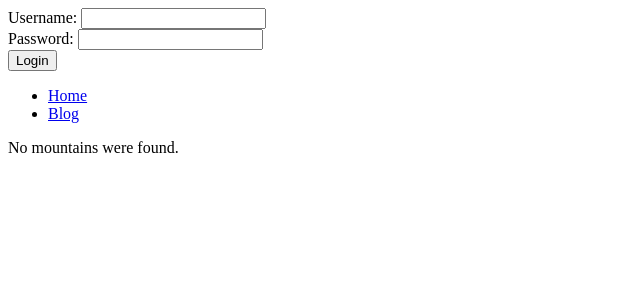
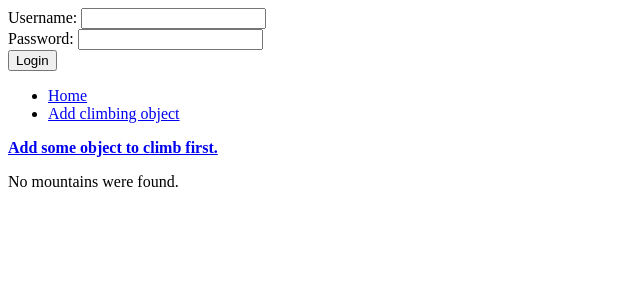
Before and after one commit to sedlar/step-up-mountains, a Django app: page / in a window 1280 px wide. Shown: the top 300 px of the page, without its empty margins (0-640 px from the left). Run offline with Django 3.2, Linux system fonts and the light colour scheme; data that the repository does not hold is empty.

Commit message:
Added support for adding objects

```diff
--- a/stepupmountains/static/stepupmountains/style.css
+++ b/stepupmountains/static/stepupmountains/style.css
@@ -5,3 +5,8 @@ table {
 table, th, td {
     border: 1px solid black;
 }
+
+#even_Climbed { background-color: #00CC00 }
+#odd_Climbed { background-color: #009900 }
+#even_NotClimbed { background-color: #CCCCCC }
+#odd_NotClimbed { background-color: #AAAAAA }
--- a/stepupmountains/templates/stepupmountains/base_generic.html
+++ b/stepupmountains/templates/stepupmountains/base_generic.html
@@ -10,7 +10,6 @@
     <div id="account">
 {% if user.is_authenticated %}
 	<p>User: {{ user.get_username }}</p>
-	<p>Total ascent: <b>{{ total_climbed }}</b> meters.</p>
 	<p><a href="{% url 'stepupmountains:auth_logout' %}">Logout</a></p>
 {% else %}
 	<form action="{% url 'stepupmountains:auth_login' %}" method="POST">
@@ -27,7 +26,7 @@
         {% block sidebar %}
         <ul>
             <li><a href="/">Home</a></li>
-            <li><a href="/login/">Blog</a></li>
+            <li><a href="/add_object/">Add climbing object</a></li>
         </ul>
         {% endblock %}
     </div>
--- a/stepupmountains/templates/stepupmountains/mountain_list.html
+++ b/stepupmountains/templates/stepupmountains/mountain_list.html
@@ -1,6 +1,9 @@
 {% extends "stepupmountains/base_generic.html" %}
 {% block title %}Mountain's list{% endblock %}
 {% block content %}
+{% if user.is_authenticated %}
+	<p>Total ascent: <b>{{ total_climbed }}</b> meters.</p>
+{% endif %}
 {% if object_list %}
 	{% for object in object_list %}
 		<form action="{% url 'stepupmountains:climb_object' %}" method="POST">
@@ -9,6 +12,8 @@
 		<input type="submit" name="Climb" id="climb_button" value="Climb {{ object.name }}" />
 		</form>
 	{% endfor %}
+{% else %}
+	<p><b><a href="{% url 'stepupmountains:add_object' %}">Add some object to climb first.</a></b></p>
 {% endif %}
 
 {% if mountain_list %}
--- a/stepupmountains/urls.py
+++ b/stepupmountains/urls.py
@@ -7,5 +7,7 @@ urlpatterns = patterns(
 	url(r'climb/$', views.climb_object, name='climb_object'),
 	url(r'login/$', views.auth_login, name='auth_login'),
 	url(r'logout/$', views.auth_logout, name='auth_logout'),
+	url(r'add_object/$', views.add_object, name='add_object'),
+	url(r'add_object_do/$', views.add_object_do, name='add_object_do'),
 	url(r'.*$', views.mountain_list, name='mountain_list'),
 	)
--- a/stepupmountains/views.py
+++ b/stepupmountains/views.py
@@ -11,6 +11,25 @@ from django.core.urlresolvers import reverse
 from django.contrib.auth import authenticate, login, logout
 
 # Create your views here.
+
+def add_object_do(request):
+	if not request.user.is_authenticated():
+		return HttpResponseForbidden('You need to log in before adding objects')
+	object_name = request.POST['object_name']
+	object_height = request.POST['object_height']
+	climbing_object = ClimbingObject(user = request.user, name = object_name, height = object_height)
+	climbing_object.save()
+	return HttpResponseRedirect(reverse('stepupmountains:mountain_list'))
+
+
+
+
+def add_object(request):
+	if request.user.is_authenticated():
+		return render(request, 'stepupmountains/add_object_form.html')
+	else:
+		return HttpResponseRedirect(reverse('stepupmountains:mountain_list'))
+
 
 def login_failed(request):
 	return render(request, 'stepupmountains/login_failed.html')
@@ -31,16 +50,30 @@ def auth_login(request):
 
 	return HttpResponseRedirect(reverse('stepupmountains:login_failed'))
 
+def get_all_objects(user):
+	all_objects = []
+	if user.is_authenticated():
+		all_objects = ClimbingObject.objects.get_user_objects(user)
+	return all_objects
+
+def get_all_climbs(user):
+	all_climbs = []
+	if user.is_authenticated():
+		all_climbs = Climb.objects.get_user_objects(user)
+	return all_climbs
+
+
+def get_total_ascent(user):
+	total_climbed=0
+	all_climbs = get_all_climbs(user)
+	for climb in all_climbs:
+		total_climbed += climb.climbed_object.height
+	return total_climbed
+
 def mountain_list(request):
 	all_mountains = Mountain.objects.order_by('-elevation');
-	all_objects = []
-	all_climbs = []
-	total_climbed=0
-	if request.user.is_authenticated():
-		all_objects = ClimbingObject.objects.get_user_objects(request.user)
-		all_climbs = Climb.objects.get_user_objects(request.user)
-		for climb in all_climbs:
-			total_climbed += climb.climbed_object.height
+	all_objects = get_all_objects(request.user)
+	total_climbed = get_total_ascent(request.user)
 	for mountain in all_mountains:
 		mountain.climbed = Mountain.is_climbed(mountain, total_climbed)
 	context = {'mountain_list': all_mountains, 'object_list': all_objects, 'total_climbed': total_climbed}
```
Also changed, not shown: stepupmountains/templates/stepupmountains/add_object_form.html (added, +10 -0 lines). Lines whose indentation alone changed are shown as unchanged.
